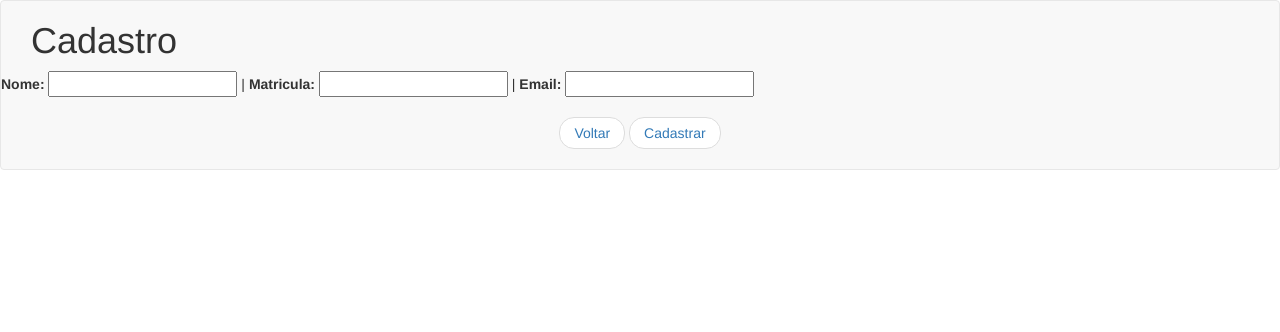
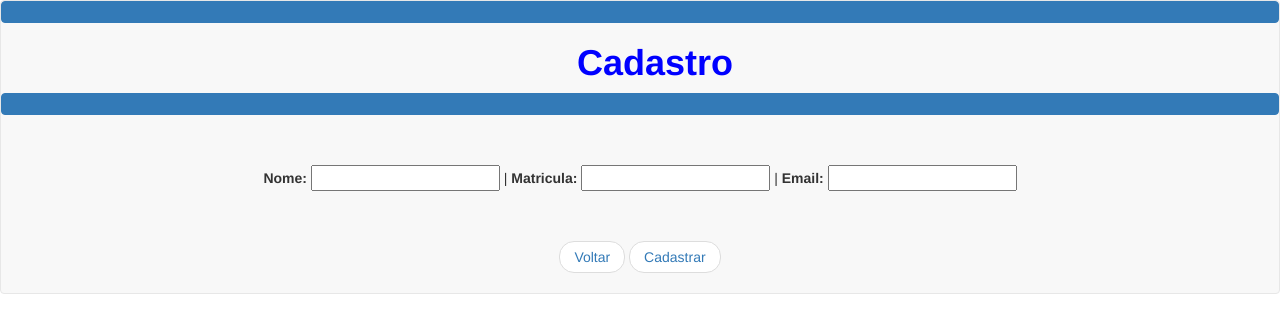
Before and after one commit to Jefersony/si1-lab1, a plain HTML site: page dinamica/cadastro.html in a window 1280 px wide. Drawn offline with Linux system fonts and the light colour scheme.

Commit message:
Adiciona detalhes de design.

```diff
--- a/dinamica/cadastro.html
+++ b/dinamica/cadastro.html
@@ -9,16 +9,27 @@
 </head>
 <body>
     <nav class="navbar navbar-default"/>
-    <p class="navbar-text"><h1>Cadastro</h1></p>
+    <div class="list-group">
+        <a href="#" class="list-group-item active">
+        </a>
+    </div>
+    <p class="navbar-text"><h1><center><font color="blue"><b>Cadastro</b></font></center></h1></p>
+    <div class="list-group">
+        <a href="#" class="list-group-item active">
+        </a>
+    </div>
+    <br/>
     <section>
         <p>
-            <span><b>Nome:</b></span> <input type="text" name="Nome"> |
-            <span><b>Matricula:</b></span> <input type="text" name="Nome"> |
-            <span><b>Email:</b></span> <input type="text" name="Nome">
+            <center>
+                <span><b>Nome:</b></span> <input type="text" name="Nome"> |
+                <span><b>Matricula:</b></span> <input type="text" name="Nome"> |
+                <span><b>Email:</b></span> <input type="text" name="Nome">
+            </center>
         </p>
 
     </section>
-
+    <br>
     <nav>
         <ul class="pager">
             <li><a href="index.html">Voltar</a></li>
```
Also changed, not shown: dinamica/Lista dinamica.html (+7 -5 lines), dinamica/index.html (+10 -2 lines).
